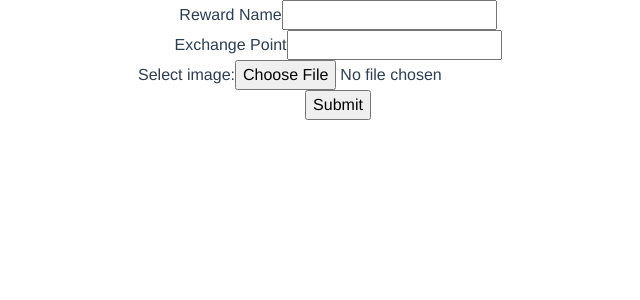
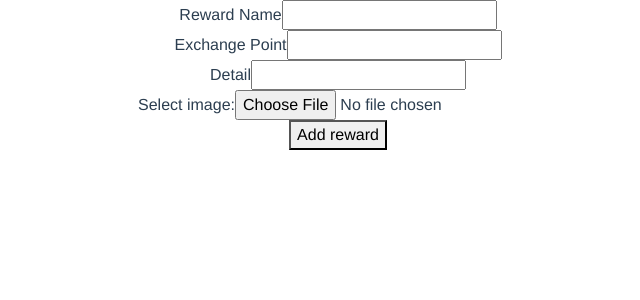
Before and after one commit to mmengspv/webtech-frontend-vuejs, a Vue app: page /reward/add in a window 1280 px wide. Shown: the top 300 px of the page, without its empty margins (302-942 px from the left). Built offline with nearby package versions, Linux system fonts and the light colour scheme; what vue-swal would draw is missing.

Commit message:
add detail attribute

```diff
--- a/src/components/AddReward.vue
+++ b/src/components/AddReward.vue
@@ -3,7 +3,12 @@
     <form @submit.prevent="addReward">
       <div>
         <label for="reward_name">Reward Name</label>
-        <input type="text" v-model="form.reward_name" name="reward_name" />
+        <input
+          type="text"
+          v-model="form.reward_name"
+          name="reward_name"
+          autocomplete="off"
+        />
       </div>
       <div>
         <label for="exchange_point">Exchange Point</label>
@@ -11,6 +16,16 @@
           type="number"
           v-model="form.exchange_point"
           name="exchange_point"
+          autocomplete="off"
+        />
+      </div>
+      <div>
+        <label for="detail">Detail</label>
+        <input
+          type="text"
+          v-model="form.detail"
+          name="detail"
+          autocomplete="off"
         />
       </div>
       <div>
@@ -18,15 +33,13 @@
         <input type="file" name="image" />
       </div>
       <div>
-        <input type="submit" name="Submit" />
+        <button>Add reward</button>
       </div>
     </form>
   </div>
 </template>
 
 <script>
-import Axios from "axios";
-import AuthService from "../services/AuthService";
 import RewardApiStore from "@/store/RewardApi";
 export default {
   data() {
@@ -34,29 +47,23 @@ export default {
       form: {
         reward_name: "",
         exchange_point: "",
+        detail: "",
         image: "",
       },
     };
   },
 
   methods: {
-    // onFileChange(e) {
-    //   this.form.image = e.target.files[0];
-    // },
     clearForm() {
       this.form = {
         reward_name: "",
         exchange_point: "",
+        detail: "",
         image: "",
       };
     },
     async addReward() {
-      const request = new XMLHttpRequest();
-
       const formElement = document.querySelector("form");
-
-      formElement.addEventListener("submit", async (e) => {
-        e.preventDefault();
 
       const formData = new FormData();
 
@@ -76,31 +83,20 @@ export default {
             for (let i = 0; i < currentElement.files.length; i++) {
               const file = currentElement.files[i];
 
-                formData.append(
-                  `files.${currentElement.name}`,
-                  file,
-                  file.name
-                );
+              formData.append(`files.${currentElement.name}`, file, file.name);
             }
           }
         }
       }
 
       formData.append("data", JSON.stringify(data));
-        // const headers = AuthService.getHeaders();
-        // await Axios.post(
-        //   "http://localhost:1337/rewards",
-        //   formData,
-        //   headers
-        // ).then((res) => console.log(res));
       let res = await RewardApiStore.dispatch("addReward", formData);
       if (res.success) {
+        this.$swal("Success add reward", res.data.reward_name, "success");
         this.$router.push("/reward/view");
-          //   this.clearForm();
       } else {
         this.$swal("Add Failed", res.message, "error");
       }
-      });
     },
   },
 };
--- a/src/components/Reward.vue
+++ b/src/components/Reward.vue
@@ -10,6 +10,7 @@
           <th>Reward ID</th>
           <th>Name</th>
           <th>Exchange Point</th>
+          <th>Details</th>
           <th>Image</th>
           <th>Action</th>
         </tr>
@@ -20,6 +21,7 @@
           <td>{{ reward.id }}</td>
           <td>{{ reward.reward_name }}</td>
           <td>{{ reward.exchange_point }}</td>
+          <td>{{ reward.detail }}</td>
           <td>
             <img
               :src="api_endpoint + reward.image[0].url"
```
Lines whose indentation alone changed are shown as unchanged.
